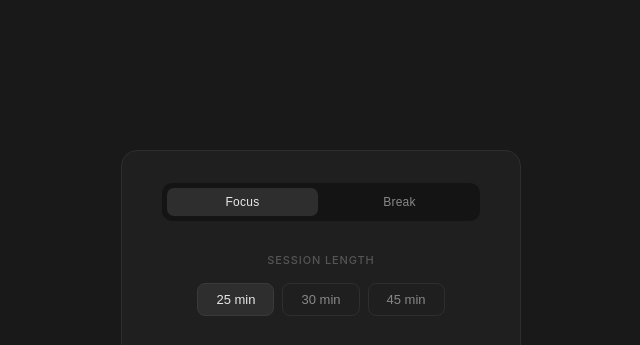
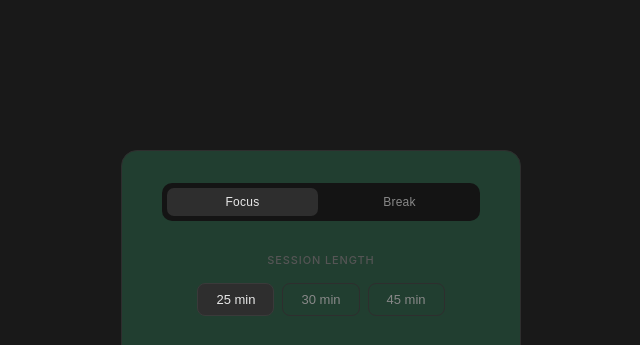
Before and after one commit to Alexfionn/pomodoro, a plain HTML site: page index.html in a window 1280 px wide. Shown: the top 345 px of the page, without its empty margins (319-959 px from the left). Drawn offline with Linux system fonts and the light colour scheme.

Commit message:
Change card background color in index.html

```diff
--- a/index.html
+++ b/index.html
@@ -8,7 +8,7 @@
   * { box-sizing: border-box; margin: 0; padding: 0; }
   body { background: #191919; color: #e8e8e8; font-family: -apple-system, 'Inter', 'Segoe UI', sans-serif; }
   .wrap { min-height: 100vh; display: flex; align-items: center; justify-content: center; padding: 2rem 1rem; }
-  .card { background: #1f1f1f; border: 1px solid #2e2e2e; border-radius: 16px; padding: 2rem 2.5rem 2.5rem; width: 100%; max-width: 400px; text-align: center; }
+  .card { background: #213e30; border: 1px solid #2e2e2e; border-radius: 16px; padding: 2rem 2.5rem 2.5rem; width: 100%; max-width: 400px; text-align: center; }
   .mode-tabs { display: flex; gap: 6px; background: #141414; border-radius: 10px; padding: 5px; margin-bottom: 2rem; }
   .mode-btn { flex: 1; padding: 7px 4px; font-size: 12px; font-weight: 500; border: none; border-radius: 7px; cursor: pointer; background: transparent; color: #888; transition: all 0.18s; letter-spacing: 0.02em; }
   .mode-btn.active { background: #2e2e2e; color: #e8e8e8; }
```
